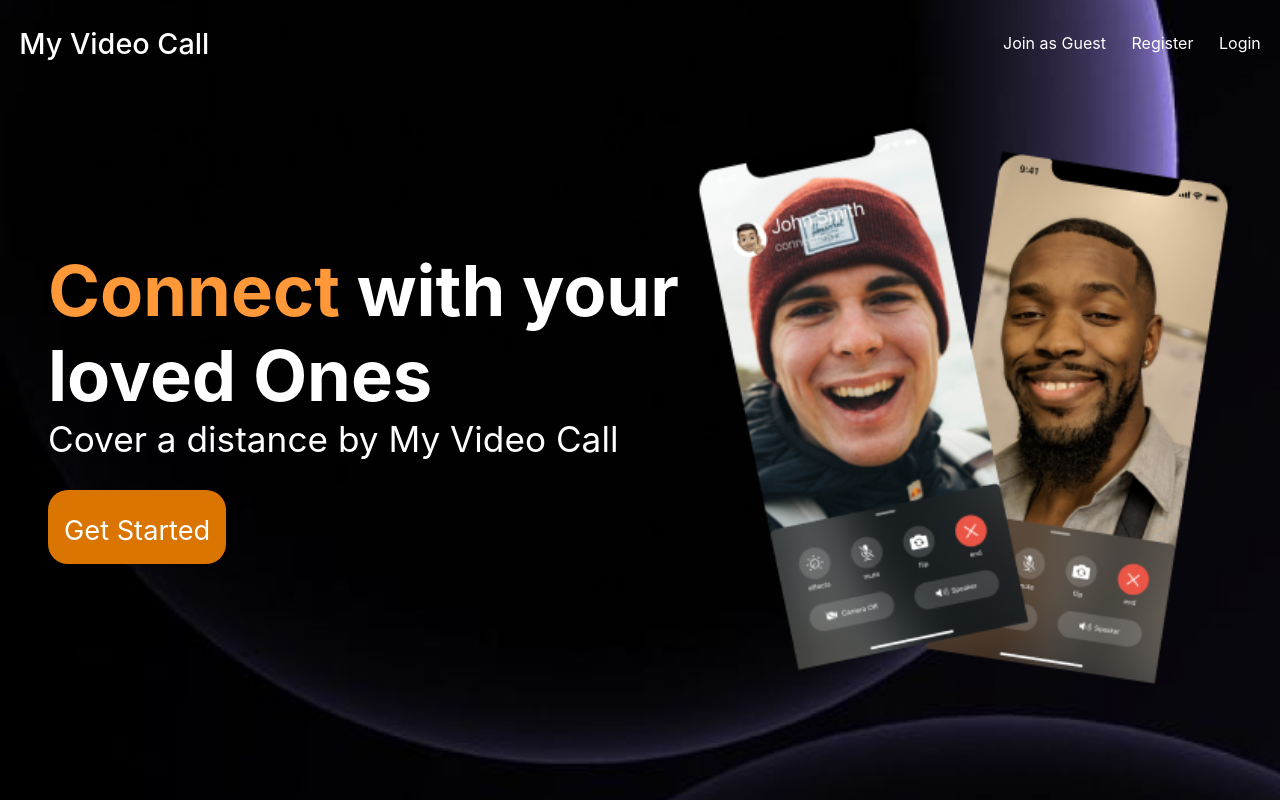
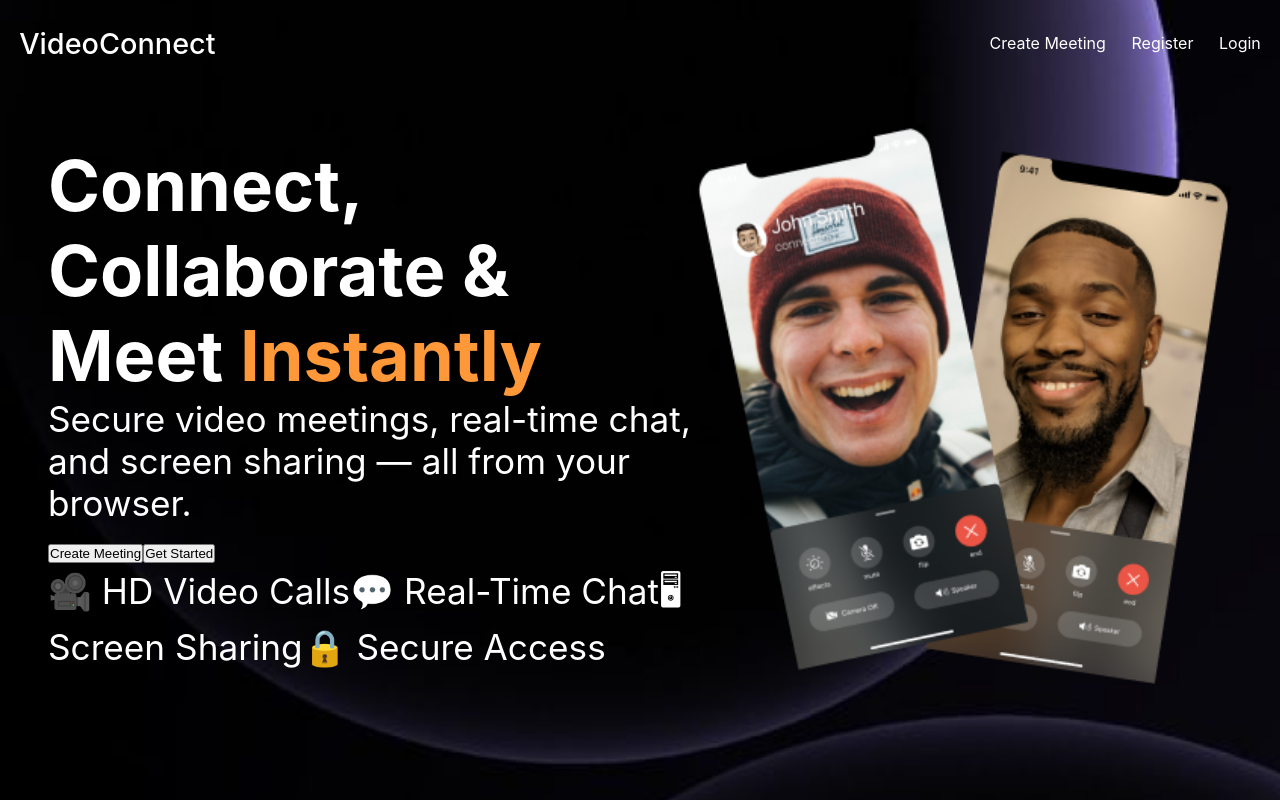
Before and after one commit to Utkarsh24-max/video-conference-app, a React (Create React App) app in the folder frontend/: page / in a window 1280 px wide. Built offline with nearby package versions, Linux system fonts and the light colour scheme.

Commit message:
Update landing.jsx

```diff
--- a/frontend/src/pages/landing.jsx
+++ b/frontend/src/pages/landing.jsx
@@ -1,55 +1,84 @@
-import React from 'react'
-import "../App.css"
-import { Link, useNavigate } from 'react-router-dom'
+import React from "react";
+import "../App.css";
+import { useNavigate } from "react-router-dom";
+
 export default function LandingPage() {
-
-
     const router = useNavigate();
 
+    const createMeeting = () => {
+        const roomId = Math.random().toString(36).substring(2, 10);
+        router(`/${roomId}`);
+    };
+
     return (
-        <div className='landingPageContainer'>
+        <div className="landingPageContainer">
             <nav>
-                <div className='navHeader'>
-                    <h2>My Video Call</h2>
+                <div className="navHeader">
+                    <h2>VideoConnect</h2>
+                </div>
 
-                </div>
-                <div className='navlist'>
-                    <p onClick={() => {
-                        router("/aljk23")
-                    }}>Join as Guest</p>
-                    <p onClick={() => {
-                        router("/auth")
+                <div className="navlist">
+                    <p onClick={createMeeting}>Create Meeting</p>
 
-                    }}>Register</p>
-                    <div onClick={() => {
-                        router("/auth")
+                    <p
+                        onClick={() => {
+                            router("/auth");
+                        }}
+                    >
+                        Register
+                    </p>
 
-                    }} role='button'>
+                    <div
+                        onClick={() => {
+                            router("/auth");
+                        }}
+                        role="button"
+                    >
                         <p>Login</p>
                     </div>
                 </div>
             </nav>
 
+            <div className="landingMainContainer">
+                <div className="heroContent">
+                    <h1>
+                        Connect, Collaborate & Meet
+                        <span style={{ color: "#FF9839" }}> Instantly</span>
+                    </h1>
 
-            <div className="landingMainContainer">
-                <div>
-                    <h1><span style={{ color: "#FF9839" }}>Connect</span> with your loved Ones</h1>
+                    <p>
+                        Secure video meetings, real-time chat, and screen
+                        sharing — all from your browser.
+                    </p>
 
-                    <p>Cover a distance by My Video Call</p>
+                    <div className="heroButtons">
+                        <button
+                            className="primaryBtn"
+                            onClick={createMeeting}
+                        >
+                            Create Meeting
+                        </button>
 
-                    <div role='button'>
-                        <Link to={"/auth"}>Get Started</Link>
+                        <button
+                            className="secondaryBtn"
+                            onClick={() => router("/auth")}
+                        >
+                            Get Started
+                        </button>
+                    </div>
+
+                    <div className="featureList">
+                        <span>🎥 HD Video Calls</span>
+                        <span>💬 Real-Time Chat</span>
+                        <span>🖥 Screen Sharing</span>
+                        <span>🔒 Secure Access</span>
                     </div>
                 </div>
-                <div>
 
-                    <img src="/mobile.png" alt="" />
-
+                <div className="heroImage">
+                    <img src="/mobile.png" alt="Video Meeting" />
                 </div>
             </div>
-
-
-
         </div>
-    )
+    );
 }
```
